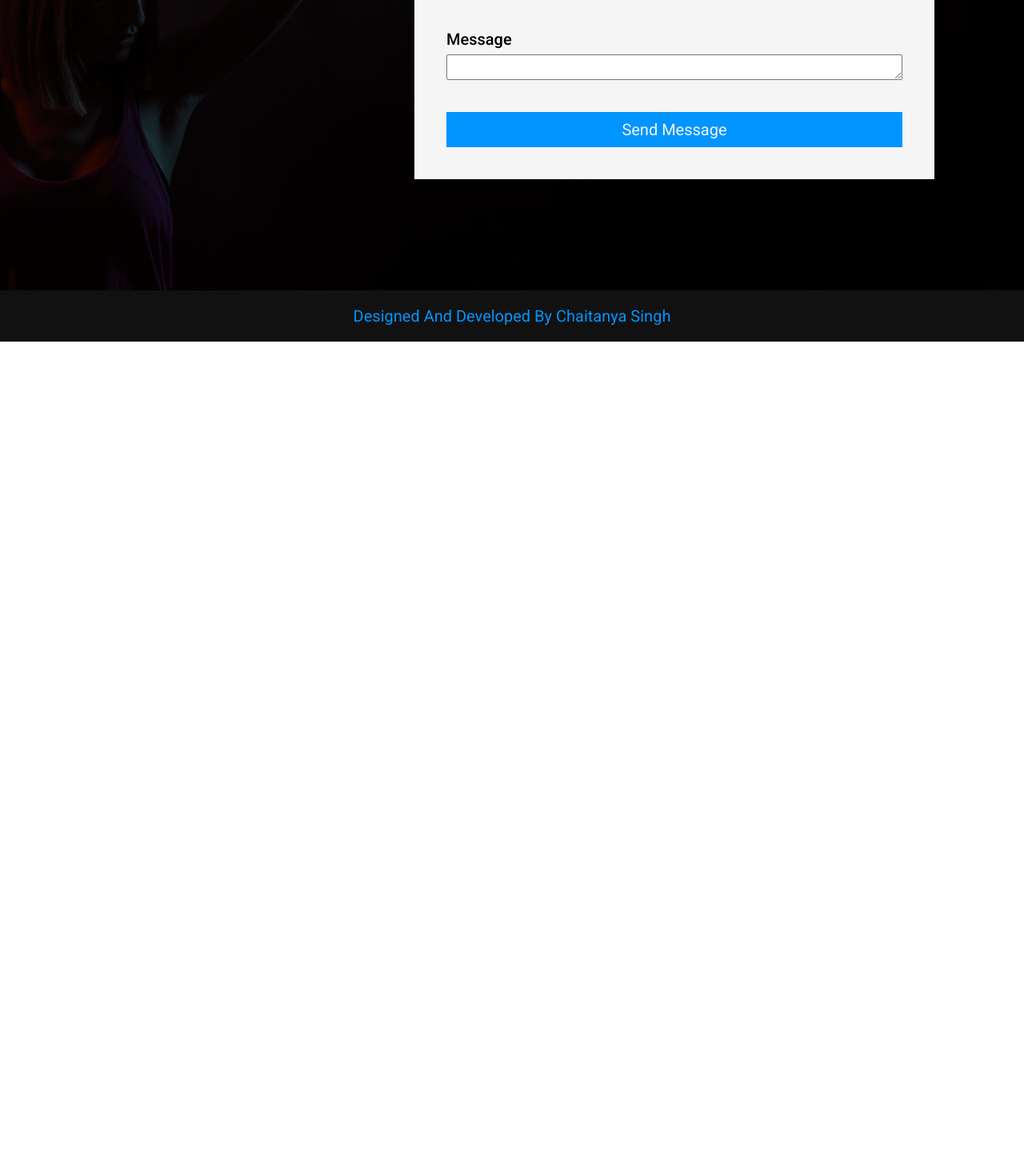
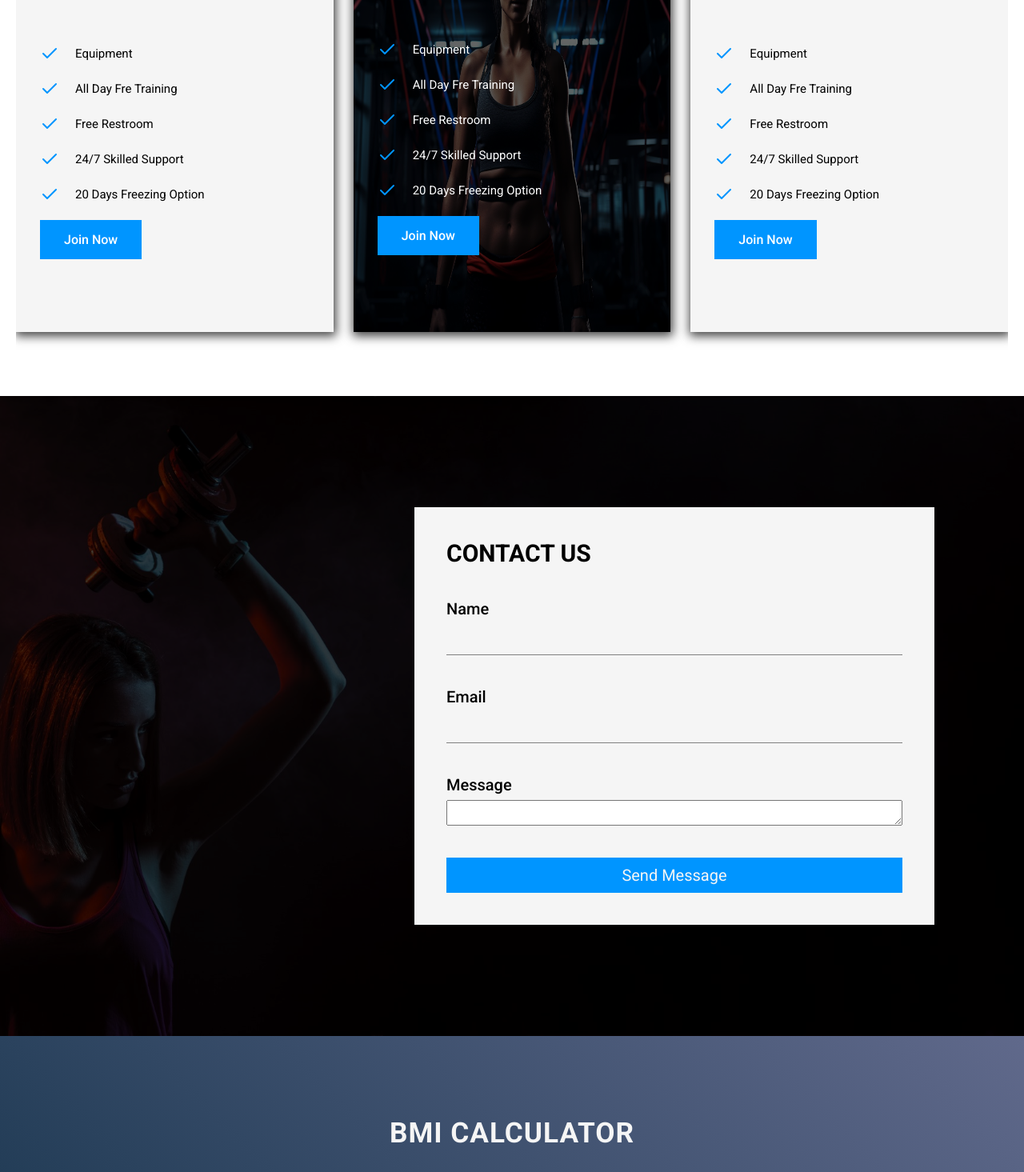
Before and after one commit to ChaitanyaSingh9742/GYM, a React (Vite) app in the folder Frontend/: page / in a window 1280 px wide. Shown: the part 4180-5645 px from the top of the page at 80% size. Before the commit the page ends 4607 px from the top, so only its background shows below. Built offline with nearby package versions, Linux system fonts and the light colour scheme.

Commit message:
Twelth-commit

```diff
--- a/Frontend/src/App.jsx
+++ b/Frontend/src/App.jsx
@@ -23,7 +23,9 @@ const App = () => {
         <Route path="./components/Pricing" element={<Pricing />} />
         <Route path="./components/BMICalculator" element={<BMICalculator />} />
       </Routes>
+      <Pricing />
       <Contact />
+      <BMICalculator />
       <Footer />
       <ToastContainer theme="dark" position="top-center" />
     </Router>
```
